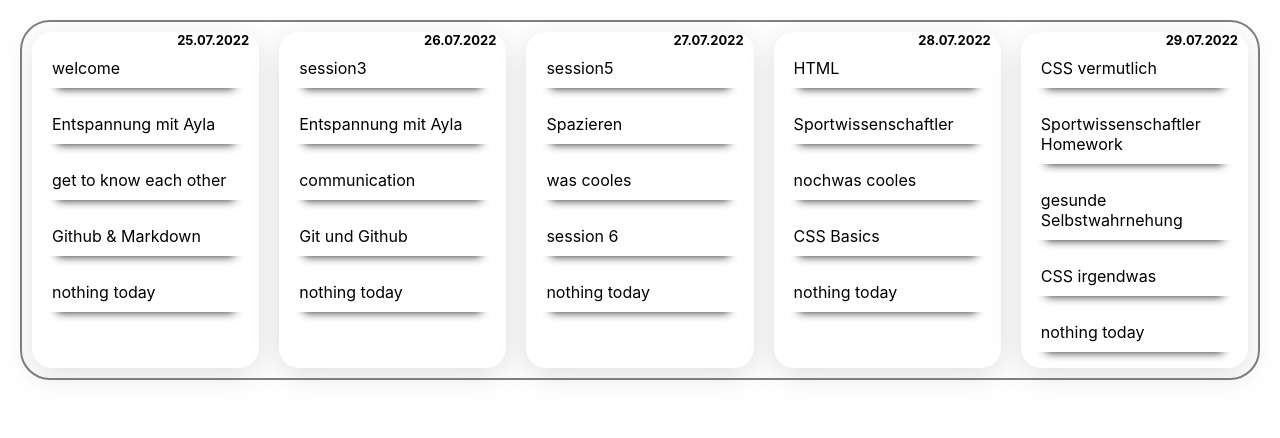
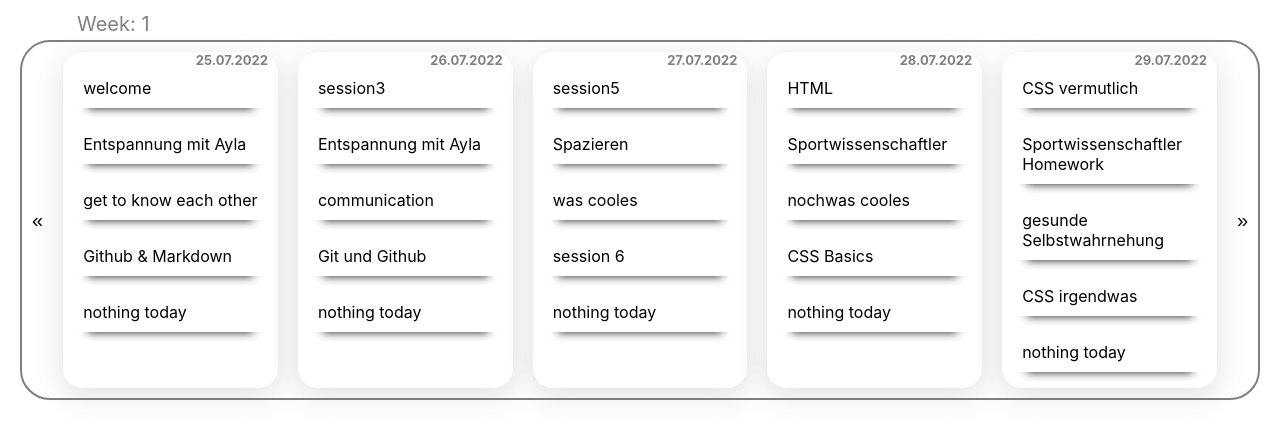
Before and after one commit to julialoeschel/drag-my-days, a Next.js app: page / in a window 1280 px wide. Shown: the top 438 px of the page. Built offline with nearby package versions, Linux system fonts and the light colour scheme.

Commit message:
add navigation between weeks

```diff
--- a/pages/index.js
+++ b/pages/index.js
@@ -1,11 +1,32 @@
 import OneWeek from "../public/Components/OneWeek";
 import styles from "../styles/Home.module.css";
 import { data } from "../public/data";
+import { useState } from "react";
 
 export default function Home() {
+  const [week, setWeek] = useState(data[0]);
+
+  function handleNextWeek() {
+    const indexOfWeek = data.findIndex((element) => element === week);
+    if (indexOfWeek == data.length - 1) return;
+    const indexOfNextWeek = indexOfWeek + 1;
+    setWeek(data[indexOfNextWeek]);
+  }
+
+  function handlePreviousWeek() {
+    const indexOfWeek = data.findIndex((element) => element === week);
+    if (indexOfWeek == 0) return;
+    const indexOfLastWeek = indexOfWeek - 1;
+    setWeek(data[indexOfLastWeek]);
+  }
+
   return (
     <>
-      <OneWeek data={data[0]}></OneWeek>
+      <OneWeek
+        week={week}
+        onNext={handleNextWeek}
+        onPrev={handlePreviousWeek}
+      ></OneWeek>
     </>
   );
 }
--- a/public/Components/OneDay.js
+++ b/public/Components/OneDay.js
@@ -1,7 +1,6 @@
 import styles from "../../styles/OneDay.module.css";
 
 export default function OneDay({ day }) {
-  console.log(day);
   return (
     <div className={styles.container}>
       <h2 className={styles.date}>{day.date}</h2>
--- a/public/Components/OneWeek.js
+++ b/public/Components/OneWeek.js
@@ -1,12 +1,19 @@
 import styles from "../../styles/OneWeek.module.css";
 import OneDay from "./OneDay";
 
-export default function OneWeek({ data }) {
+export default function OneWeek({ week, onNext, onPrev }) {
   return (
     <div className={styles.container}>
-      {data.days.map((day) => (
+      <span className={styles.week}>Week: {week.week}</span>
+      <button className={styles.button} onClick={onPrev}>
+        &#171;
+      </button>
+      {week.days.map((day) => (
         <OneDay day={day} key={day.date}></OneDay>
       ))}
+      <button className={styles.button} onClick={onNext}>
+        &#187;
+      </button>
     </div>
   );
 }
--- a/public/data.js
+++ b/public/data.js
@@ -69,4 +69,74 @@ export const data = [
       },
     ],
   },
+  {
+    week: 2,
+    days: [
+      {
+        date: "01.08.2022",
+        session1: "welcome",
+        coachSession1: "Julia",
+        breather: "Entspannung mit Ayla",
+        coachBreather: "Ayla",
+        guestSession: "get to know each other",
+        coachGuestSession: "Julia",
+        session2: "Github & Markdown",
+        coachSession2: "Julia",
+        assignment: "nothing today",
+        feiertag: false,
+      },
+      {
+        date: "02.08.2022",
+        session1: "session3",
+        coachSession1: "Gregor",
+        breather: "Entspannung mit Ayla",
+        coachBreather: "Ayla",
+        guestSession: "communication",
+        coachGuestSession: "Nele",
+        session2: "Git und Github",
+        coachSession2: "Gregor",
+        assignment: "nothing today",
+        feiertag: false,
+      },
+      {
+        date: "03.08.2022",
+        session1: "session5",
+        coachSession1: "Mareike",
+        breather: "Spazieren",
+        coachBreather: "Julia",
+        guestSession: "was cooles",
+        coachGuestSession: "jemand von uns",
+        session2: "session 6",
+        coachSession2: "Julia",
+        assignment: "nothing today",
+        feiertag: false,
+      },
+      {
+        date: "04.08.2022",
+        session1: "HTML",
+        coachSession1: "Julia",
+        breather: "Sportwissenschaftler",
+        coachBreather: "Sportwissenschaftler",
+        guestSession: "nochwas cooles",
+        coachGuestSession: "jemand von uns",
+        session2: "CSS Basics",
+        coachSession2: "Mareike",
+        assignment: "nothing today",
+        feiertag: false,
+      },
+      {
+        date: "05.08.2022",
+        session1: "CSS vermutlich",
+        coachSession1: "Gregor",
+        breather: "Sportwissenschaftler Homework",
+        coachBreather: "Sportwissenschaftler",
+        guestSession: "gesunde Selbstwahrnehung",
+        coachGuestSession: "Neke",
+        session2: "CSS irgendwas",
+        coachSession2: "Mareike",
+        assignment: "nothing today",
+        feiertag: false,
+      },
+    ],
+  },
 ];
--- a/styles/OneDay.module.css
+++ b/styles/OneDay.module.css
@@ -15,6 +15,7 @@
   margin: 0;
   position: absolute;
   right: 0;
+  color: gray;
 }
 
 .session {
--- a/styles/OneWeek.module.css
+++ b/styles/OneWeek.module.css
@@ -1,7 +1,23 @@
 .container {
   border: 2px gray solid;
   border-radius: 30px;
-  margin: 20px;
+  margin: 40px 20px 20px 20px;
   display: flex;
   justify-content: space-around;
+  position: relative;
 }
+
+.button {
+  font-size: 20px;
+  padding: 10px;
+  border: none;
+  background-color: inherit;
+}
+
+.week {
+  position: absolute;
+  top: -30px;
+  left: 55px;
+  font-size: 20px;
+  color: gray;
+}
```
